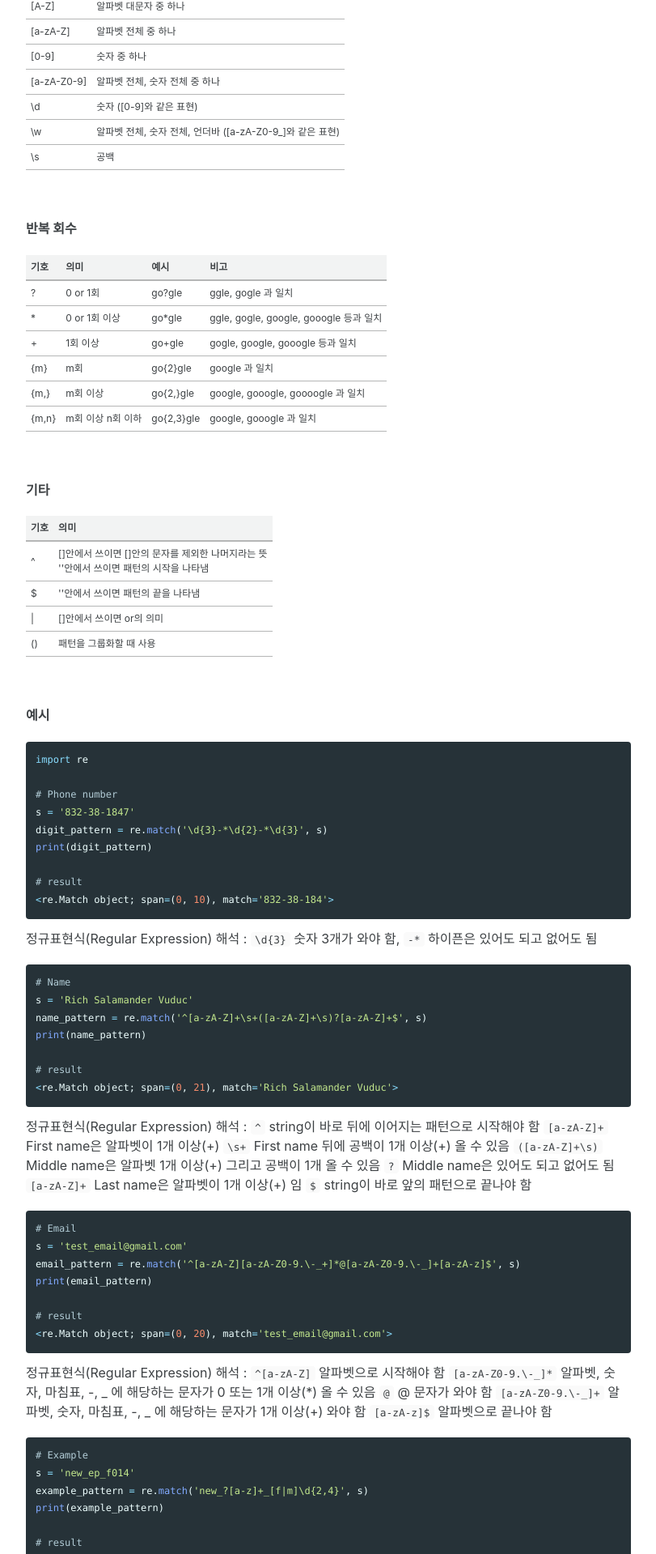
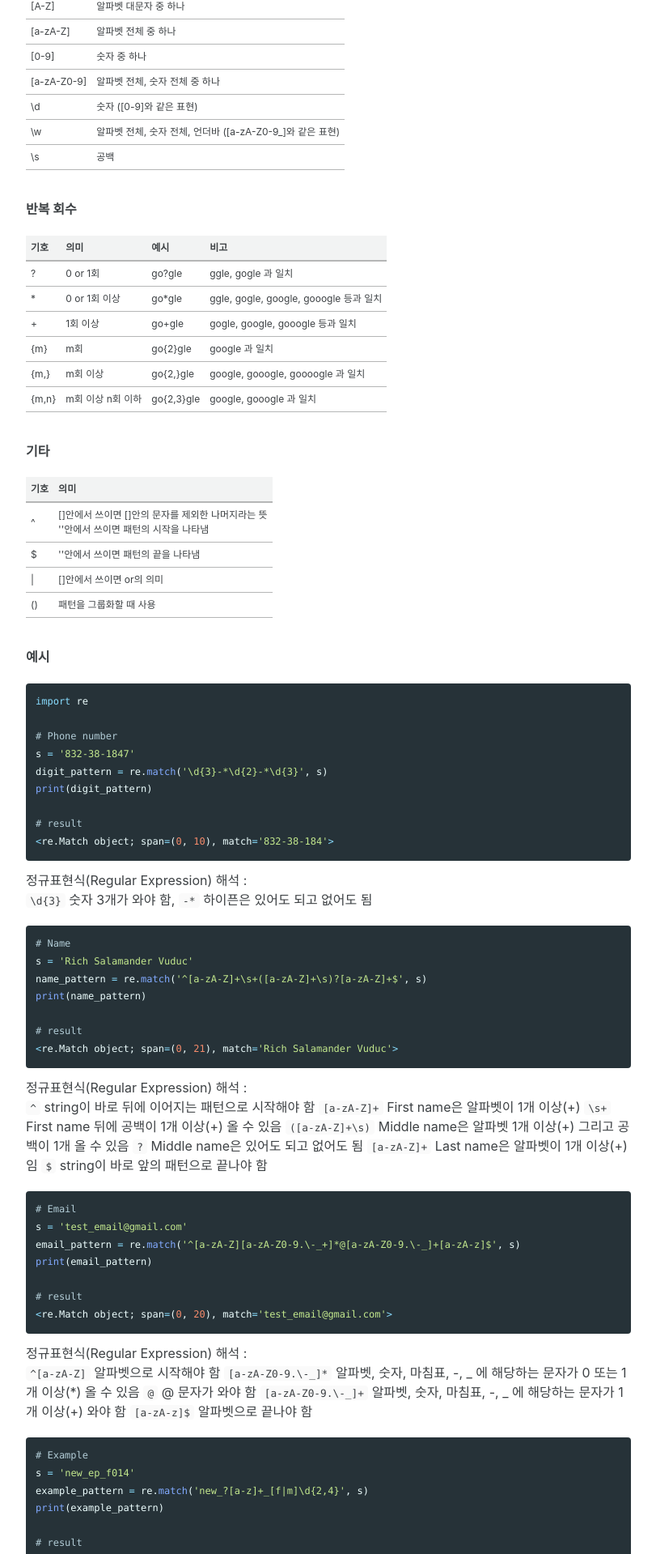
Before and after one commit to amoryoungakim/amoryoungakim.github.io, a Jekyll site: the page built from _posts/2020-09-19-regular-expression.md, in a window 1280 px wide. Shown: the part 1107-3026 px from the top of the page at 81% size, without its empty margins (234-1045 px from the left). Built offline with Jekyll 4.4.1, drawn with Linux system fonts in a browser that asks for light colours; cached includes are drawn as plain includes.

Commit message:
Update 2020-09-19-regular-expression.md

````diff
--- a/_posts/2020-09-19-regular-expression.md
+++ b/_posts/2020-09-19-regular-expression.md
@@ -42,7 +42,7 @@ Python 문자열(string)을 작성할 때 작은 따옴표로 감싸듯이 정
 | \\w | 알파벳 전체, 숫자 전체, 언더바 (\[a-zA-Z0-9_]와 같은 표현)|
 | \\s | 공백                                                 |
 
-<br><br>
+<br>
 **반복 회수**
 
 |  기호  |       의미       | 예시        | 비고                 |
@@ -54,7 +54,7 @@ Python 문자열(string)을 작성할 때 작은 따옴표로 감싸듯이 정
 | {m,} | m회 이상          | go{2,}gle | google, gooogle, goooogle 과 일치  |
 | {m,n} | m회 이상 n회 이하 | go{2,3}gle | google, gooogle 과 일치  |
 
-<br><br>
+<br>
 **기타**
 
 |기호| 의미                                                   |
@@ -64,7 +64,7 @@ Python 문자열(string)을 작성할 때 작은 따옴표로 감싸듯이 정
 | \| | \[]안에서 쓰이면 or의 의미                              |
 | () | 패턴을 그룹화할 때 사용                                 |
 
-<br><br>
+<br>
 **예시**
 
 ```python
@@ -79,7 +79,7 @@ print(digit_pattern)
 <re.Match object; span=(0, 10), match='832-38-184'>
 ```
 
-정규표현식(Regular Expression) 해석 :
+정규표현식(Regular Expression) 해석 :<br>
 `\d{3}` 숫자 3개가 와야 함, `-*` 하이픈은 있어도 되고 없어도 됨
 
 ```python
@@ -92,7 +92,7 @@ print(name_pattern)
 <re.Match object; span=(0, 21), match='Rich Salamander Vuduc'>
 ```
 
-정규표현식(Regular Expression) 해석 :
+정규표현식(Regular Expression) 해석 :<br>
 `^` string이 바로 뒤에 이어지는 패턴으로 시작해야 함 `[a-zA-Z]+` First name은 알파벳이 1개 이상(+) `\s+` First name 뒤에 공백이 1개 이상(+) 올 수 있음 `([a-zA-Z]+\s)` Middle name은 알파벳 1개 이상(+) 그리고 공백이 1개 올 수 있음 `?` Middle name은 있어도 되고 없어도 됨 `[a-zA-Z]+` Last name은 알파벳이 1개 이상(+) 임 `$` string이 바로 앞의 패턴으로 끝나야 함
 
 ```python
@@ -105,7 +105,7 @@ print(email_pattern)
 <re.Match object; span=(0, 20), match='test_email@gmail.com'>
 ```
 
-정규표현식(Regular Expression) 해석 :
+정규표현식(Regular Expression) 해석 :<br>
 `^[a-zA-Z]` 알파벳으로 시작해야 함 `[a-zA-Z0-9.\-_]*` 알파벳, 숫자, 마침표, -, _ 에 해당하는 문자가 0 또는 1개 이상(\*) 올 수 있음 `@` @ 문자가 와야 함 `[a-zA-Z0-9.\-_]+` 알파벳, 숫자, 마침표, -, _ 에 해당하는 문자가 1개 이상(+) 와야 함 `[a-zA-z]$` 알파벳으로 끝나야 함
 
 ```python
@@ -118,7 +118,7 @@ print(example_pattern)
 <re.Match object; span=(0, 11), match='new_ep_f014'>
 ```
 
-정규표현식(Regular Expression) 해석 :
+정규표현식(Regular Expression) 해석 :<br>
 `new` new로 시작 `_?` 언더바는 있어도 되고 없어도 됨 `[a-z]+` 알파벳 소문자가 1개 이상(+) 옴 `[f|m]` f 혹은 m 문자가 와야 함 `\d{2,4}` 숫자가 2개 이상 4개 이하 와야 함
 
 
````
